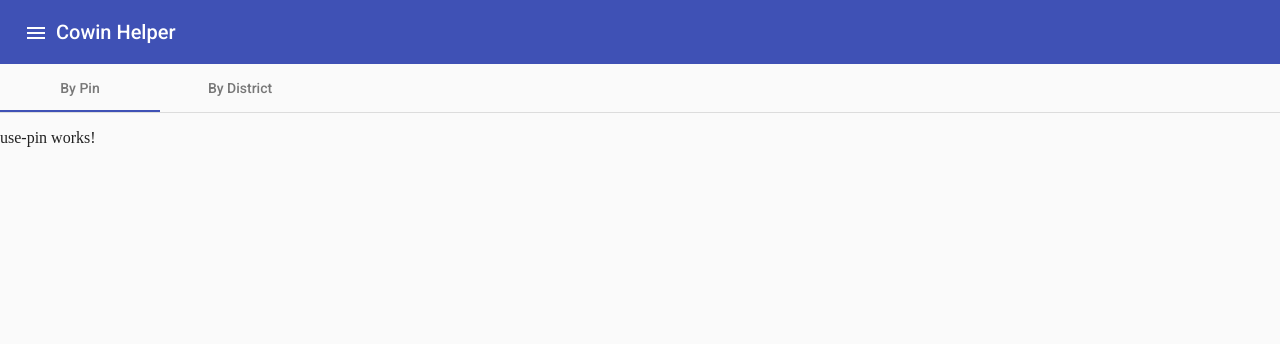
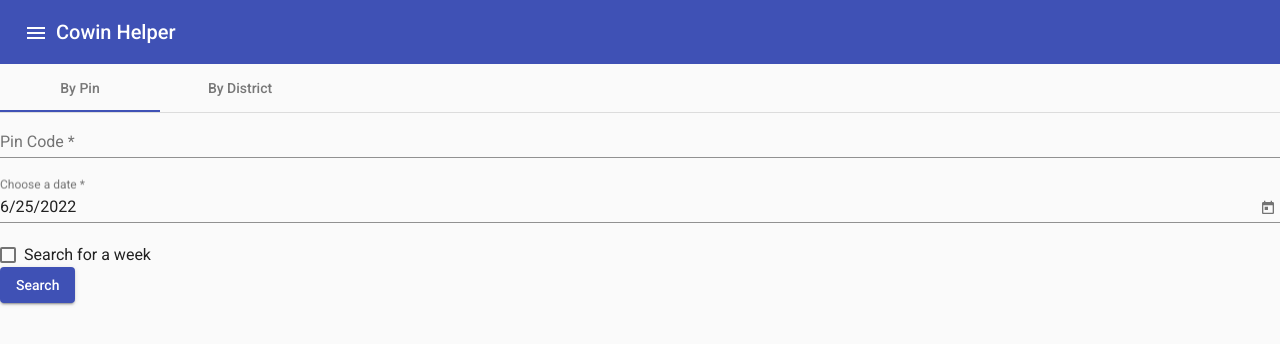
Before and after one commit to krishnaanaril/cowin-helper, an Angular app: page /search/pin in a window 1280 px wide. Shown: the top 344 px of the page. Built offline with nearby package versions, Linux system fonts and the light colour scheme.

Commit message:
feat: implement search by pin

```diff
--- a/projects/ch-web/src/app/material.module.ts
+++ b/projects/ch-web/src/app/material.module.ts
@@ -1,11 +1,13 @@
 import { NgModule } from '@angular/core';
 import { MatAutocompleteModule } from '@angular/material/autocomplete';
 import { MatButtonModule } from '@angular/material/button';
+import { MatCheckboxModule } from '@angular/material/checkbox';
 import { MatDatepickerModule } from '@angular/material/datepicker';
 import { MatFormFieldModule } from '@angular/material/form-field';
 import { MatIconModule } from '@angular/material/icon';
 import { MatInputModule } from '@angular/material/input';
 import { MatListModule } from '@angular/material/list';
+import { MatNativeDateModule } from '@angular/material/core';
 import { MatSidenavModule } from '@angular/material/sidenav';
 import { MatTabsModule } from '@angular/material/tabs';
 import { MatToolbarModule } from '@angular/material/toolbar';
@@ -15,11 +17,13 @@ import { MatToolbarModule } from '@angular/material/toolbar';
   imports: [
     MatAutocompleteModule,
     MatButtonModule,
+    MatCheckboxModule,
     MatDatepickerModule,
     MatFormFieldModule,
     MatIconModule,
     MatInputModule,
     MatListModule,
+    MatNativeDateModule,
     MatSidenavModule,
     MatTabsModule,
     MatToolbarModule
@@ -27,11 +31,13 @@ import { MatToolbarModule } from '@angular/material/toolbar';
   exports: [
     MatAutocompleteModule,
     MatButtonModule,
+    MatCheckboxModule,
     MatDatepickerModule,
     MatFormFieldModule,
     MatIconModule,
     MatInputModule,
     MatListModule,
+    MatNativeDateModule,
     MatSidenavModule,
     MatTabsModule,
     MatToolbarModule
--- a/projects/ch-web/src/app/use-pin/use-pin.component.html
+++ b/projects/ch-web/src/app/use-pin/use-pin.component.html
@@ -1 +1,38 @@
-<p>use-pin works!</p>
+<div>
+    <form [formGroup]="searchForm" (ngSubmit)="onSubmit()">
+        <div>
+            <mat-form-field class="ch-full-width">
+                <mat-label>Pin Code</mat-label>
+                <input id="search-pin" matInput formControlName="pin" placeholder="666555">
+                <mat-error
+                        *ngIf="searchForm.get('pin').hasError('required')">
+                        Pin Code is required
+                </mat-error>
+                <mat-error
+                        *ngIf="searchForm.get('pin').hasError('pattern')">
+                        Pin Code is not valid
+                </mat-error>
+            </mat-form-field>
+        </div>
+        <div>
+            <mat-form-field class="ch-full-width">
+                <mat-label>Choose a date</mat-label>
+                <input id="search-date" matInput formControlName="date" [min]="minDate" [max]="maxDate" [matDatepicker]="picker">
+                <mat-datepicker-toggle matSuffix [for]="picker"></mat-datepicker-toggle>
+                <mat-datepicker #picker></mat-datepicker>
+                <mat-error
+                        *ngIf="searchForm.get('date').hasError('required')">
+                        Date is required
+                </mat-error>
+            </mat-form-field>
+        </div>
+        <div>
+            <mat-checkbox id="search-is-week" formControlName="isForWeek">
+                Search for a week
+            </mat-checkbox>
+        </div>
+        <div>
+            <button mat-raised-button type="submit" color="primary">Search</button>
+        </div>
+    </form>
+</div>
--- a/projects/ch-web/src/app/use-pin/use-pin.component.scss
+++ b/projects/ch-web/src/app/use-pin/use-pin.component.scss
@@ -0,0 +1,3 @@
+.ch-full-width {
+    width: 100%;
+}
--- a/projects/ch-web/src/app/use-pin/use-pin.component.ts
+++ b/projects/ch-web/src/app/use-pin/use-pin.component.ts
@@ -1,4 +1,13 @@
 import { Component, OnInit } from '@angular/core';
+import { FormBuilder, FormGroup, Validators } from '@angular/forms';
+
+import { CowinDataService } from 'projects/ch-web/src/app/cowin-data.service';
+
+export interface SearchByPinData {
+  pin: string;
+  date: Date;
+  isForWeek: boolean
+}
 
 @Component({
   selector: 'ch-use-pin',
@@ -7,9 +16,36 @@ import { Component, OnInit } from '@angular/core';
 })
 export class UsePinComponent implements OnInit {
 
-  constructor() { }
+  constructor(
+    private formBuilder: FormBuilder,
+    private dataService: CowinDataService
+  ) {
+    const currentDate = new Date();
+    const currentDay = currentDate.getDate();
+    this.minDate = currentDate;
+    this.maxDate = new Date(currentDate.getFullYear(), currentDate.getMonth(), currentDay + 7);
+  }
+
+  searchForm: FormGroup = this.formBuilder.group({
+    pin: ['', [Validators.required, Validators.pattern('^[1-9][0-9]{5}$')]],
+    date: ['', [Validators.required]],
+    isForWeek: ['']
+  });
+  minDate: Date;
+  maxDate: Date;
 
   ngOnInit(): void {
+    this.searchForm.get('date').setValue(this.minDate);
+  }
+
+  onSubmit() {
+    const searchData: SearchByPinData = this.searchForm.value;
+    const dateString: string = `${searchData.date.getDate()}-${searchData.date.getMonth() + 1}-${searchData.date.getFullYear()}`
+    if (searchData.isForWeek) {
+      this.dataService.searchAvailabilityByPinForWeek(searchData.pin, dateString).subscribe((res) => console.log(res));
+    } else {
+      this.dataService.searchAvailabilityByPin(searchData.pin, dateString).subscribe((res) => console.log(res));
+    }
   }
 
 }
```
